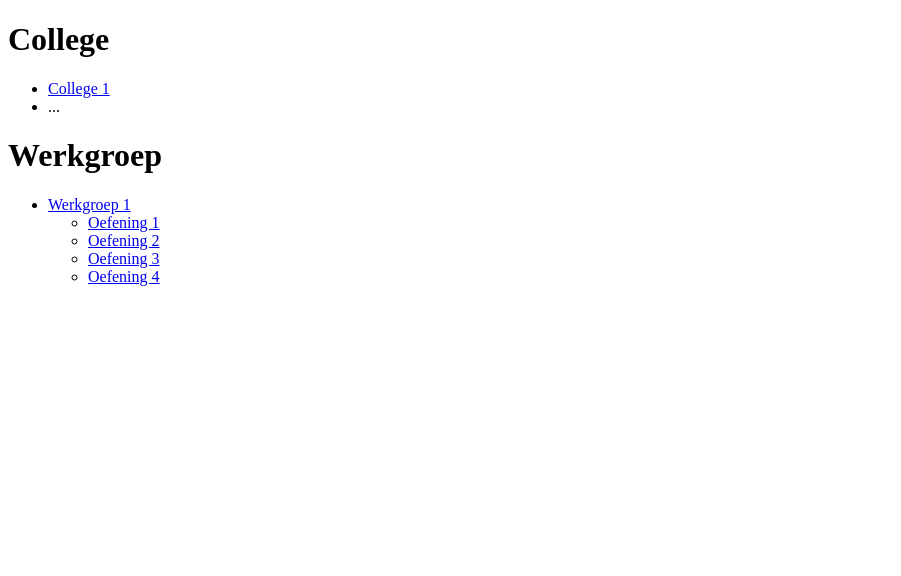
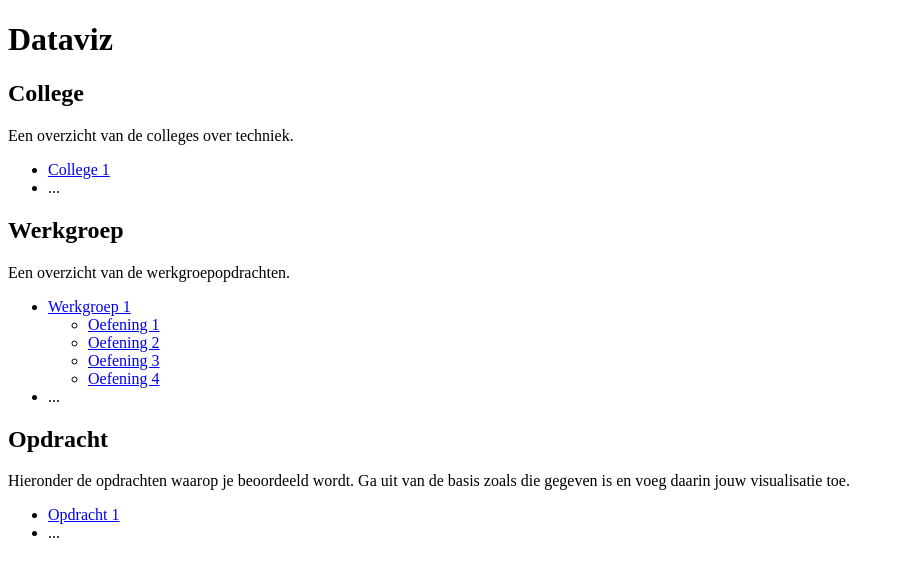
Before and after one commit to ju5tu5/dataviz, a plain HTML site: page index.html in a window 1280 px wide. Shown: the whole page, without its empty margins (0-901 px from the left). Drawn offline with Linux system fonts and the light colour scheme.

Commit message:
Werkgroep voorbereiding

```diff
--- a/index.html
+++ b/index.html
@@ -1,16 +1,26 @@
 <!DOCTYPE html>
 <html>
-	<head>
-		<title>Hier vindt je colleges en werkgroepopdrachten</title>
-	</head>
-	<body>
+<head>
+	<title>Dataviz</title>
+</head>
+<body>
+
+	<header>
+		<h1>Dataviz</h1>
+	</header>
+
+	<section>
 		<h1>College</h1>
+		<p>Een overzicht van de colleges over techniek.</p>
 		<ul>
 			<li><a href="lectures/1_introductie_d3/index.html">College 1</a></li>
 			<li>...</li>
 		</ul>
+	</section>
 
+	<section>
 		<h1>Werkgroep</h1>
+		<p>Een overzicht van de werkgroepopdrachten.</p>
 		<ul>
 			<li>
 				<a href="workshop/1_intro/">Werkgroep 1</a>
@@ -21,6 +31,17 @@
 					<li><a href="workshop/1_intro/4_propedeusecijfers">Oefening 4</a></li>
 				</ul>
 			</li>
+			<li>...</li>
 		</ul>
-	</body>
+	</section>
+
+	<section>
+		<h1>Opdracht</h1>
+		<p>Hieronder de opdrachten waarop je beoordeeld wordt. Ga uit van de basis zoals die gegeven is en voeg daarin jouw visualisatie toe.</p>
+		<ul>
+			<li><a href="assignments/1_basis_visualisatie">Opdracht 1</a></li>
+			<li>...</li>
+		</ul>
+	</section>
+</body>
 </html>
```
Also changed, not shown: workshop/1_intro/4_propedeusecijfers/index.html (+1 -1 lines).
